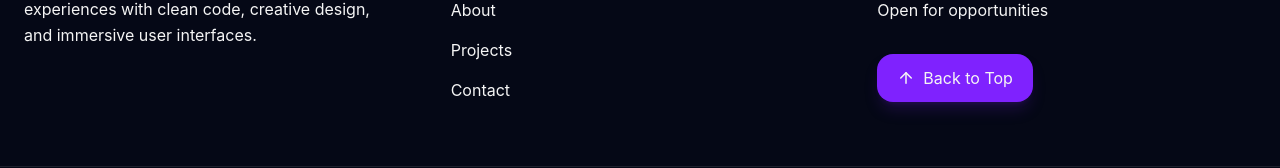
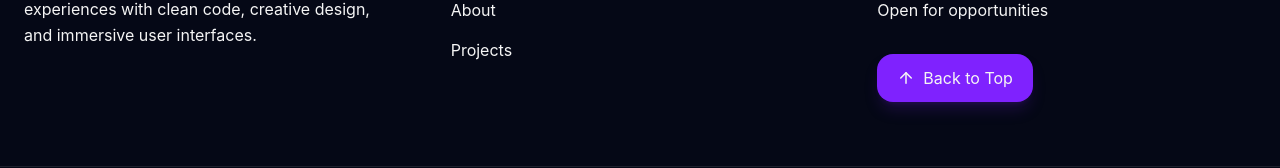
Before and after one commit to iamajlobo/my-portfolio, a React (Vite) app: page /my-portfolio/about in a window 1280 px wide. Shown: the part 1380-1548 px from the top of the page. Built offline with nearby package versions, Linux system fonts and the light colour scheme.

Commit message:
fixed the base name

```diff
--- a/src/layout/Footer.jsx
+++ b/src/layout/Footer.jsx
@@ -1,4 +1,5 @@
 import { ArrowUp } from "lucide-react";
+import { NavLink } from "react-router-dom";
 
 const Footer = () => {
 
@@ -71,45 +72,39 @@ const Footer = () => {
                             text-gray-400
                         "
                     >
-                        <a
-                            href="/"
+                        <NavLink
+                            onClick={scrollToTop}
+                            to="/"
                             className="
                                 hover:text-violet-400
                                 transition-colors
                             "
                         >
                             Home
-                        </a>
+                        </NavLink>
 
-                        <a
-                            href="/about"
+                        <NavLink
+                            onClick={scrollToTop}
+                            to="/about"
                             className="
                                 hover:text-violet-400
                                 transition-colors
                             "
                         >
                             About
-                        </a>
+                        </NavLink>
 
-                        <a
-                            href="/projects"
+                        <NavLink
+                            onClick={scrollToTop}
+                            to="/projects"
                             className="
                                 hover:text-violet-400
                                 transition-colors
                             "
                         >
                             Projects
-                        </a>
+                        </NavLink>
 
-                        <a
-                            href="#"
-                            className="
-                                hover:text-violet-400
-                                transition-colors
-                            "
-                        >
-                            Contact
-                        </a>
                     </div>
                 </div>
 
--- a/vite.config.js
+++ b/vite.config.js
@@ -7,5 +7,5 @@ export default defineConfig({
     react(),
     tailwindcss()
   ],
-  base: '/my-portfolio/',
+  base: '/my-portfolio',
 })
```
